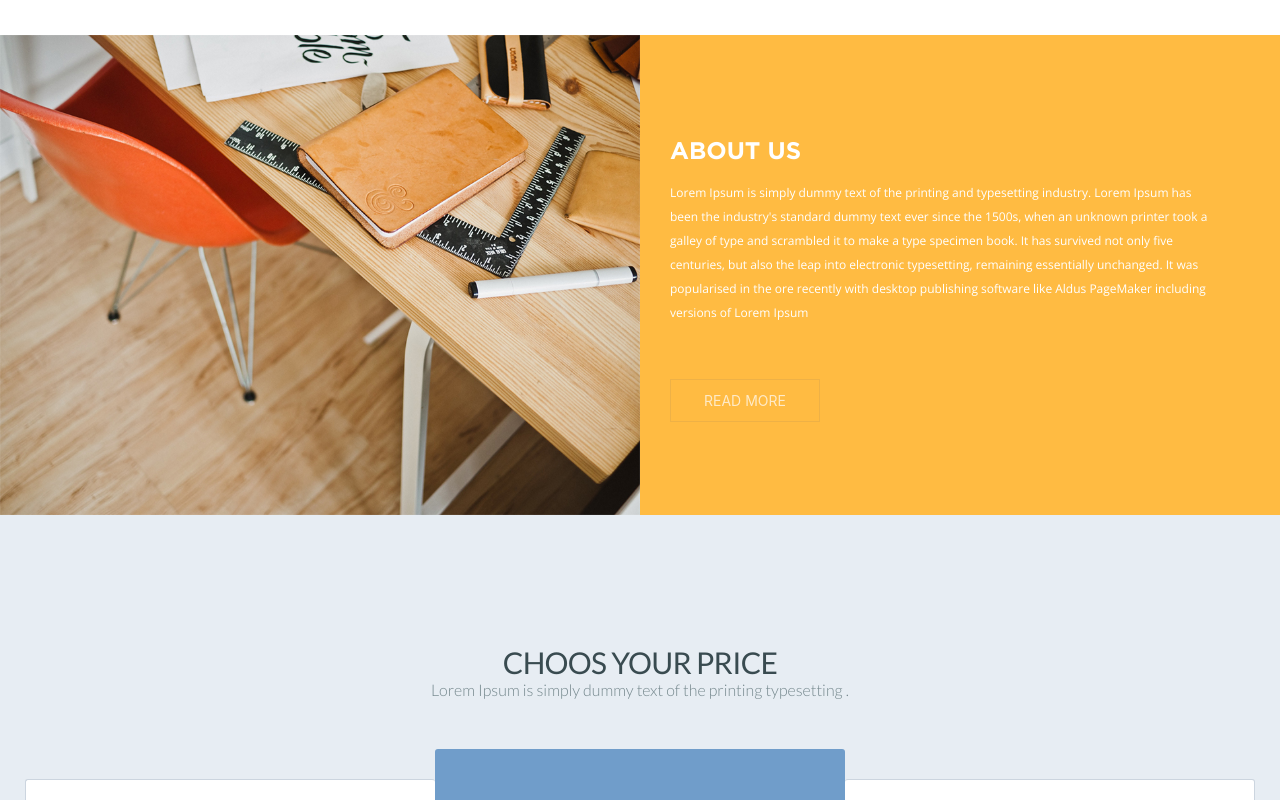
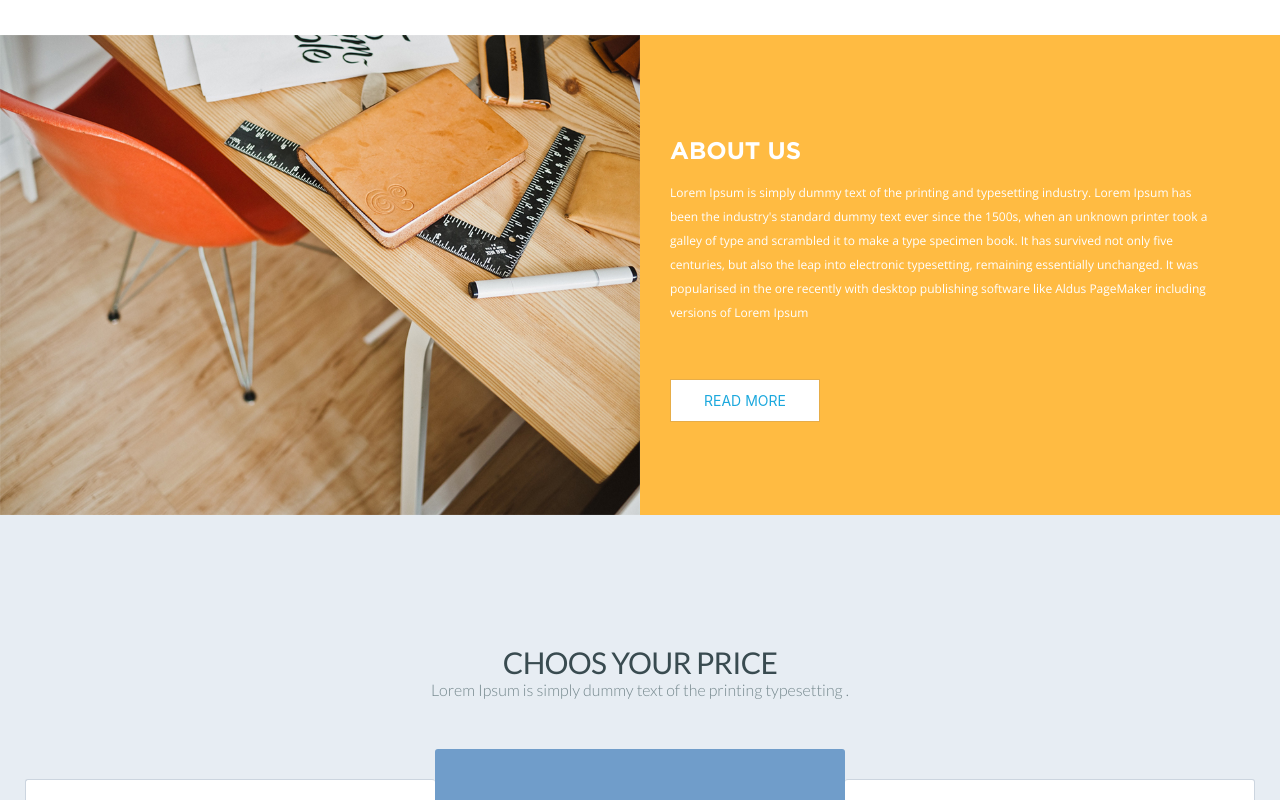
Before and after one commit to DeathChars/webs, a plain HTML site: page index.html in a window 1280 px wide. In both pictures the pointer is over the link "READ MORE". Shown: the part 1613-2413 px from the top of the page. Drawn offline with nearby package versions, Linux system fonts and the light colour scheme.

Commit message:
Update style.css

```diff
--- a/style.css
+++ b/style.css
@@ -222,6 +222,12 @@ ul {
   padding: 12px 33px;
   border: solid #e7ad48 1px;
 }
+.main-block .about-us .block .text-block .main-button:hover{
+  opacity: 1;
+  background-color: #ffffff;
+  color: #1ca8dd;
+}
+
 .main-block .Prices {
   padding-top: 136px;
   padding-bottom: 165px;
```
